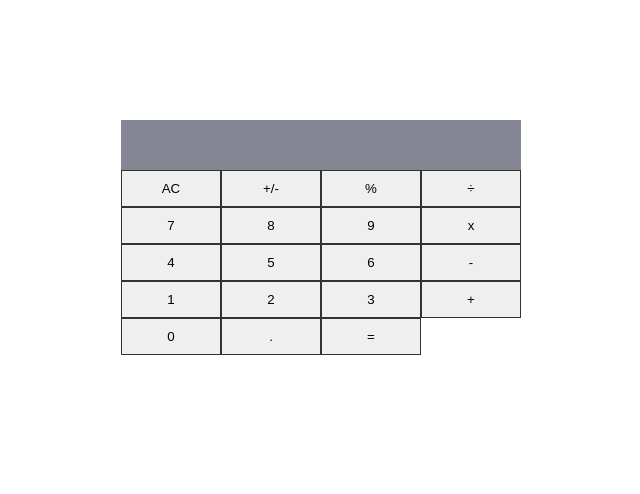
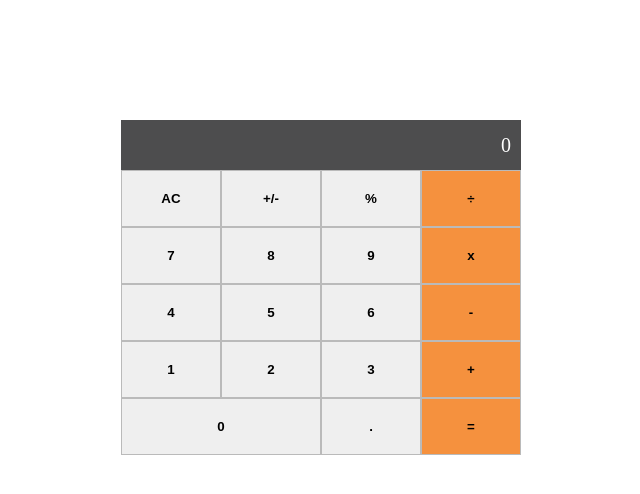
Before and after one commit to jonas-45/Math-Magicians, a React (Create React App) app: page / in a window 1280 px wide. Shown: the top 494 px of the page, without its empty margins (319-959 px from the left). Built offline with nearby package versions, Linux system fonts and the light colour scheme.

Commit message:
Add styles to calculator

```diff
--- a/src/components/displayAnswer.js
+++ b/src/components/displayAnswer.js
@@ -2,7 +2,9 @@ import '../index.css';
 
 function DisplayAnswer() {
   return (
-    <div className="answer-display" />
+    <div className="answer-display">
+      0
+    </div>
   );
 }
 
--- a/src/index.css
+++ b/src/index.css
@@ -17,9 +17,15 @@ body {
 }
 
 .answer-display {
+  display: flex;
+  justify-content: flex-end;
+  align-items: center;
+  color: #fff;
+  font-size: 20px;
+  padding: 0 10px;
   width: 100%;
   height: 50px;
-  background-color: #858694;
+  background-color: #4d4d4e;
 }
 
 .keys-container {
@@ -29,7 +35,36 @@ body {
 
 .cal-key {
   text-align: center;
-  padding: 10px 0;
+  padding: 20px 0;
   border-radius: 0;
-  border: 1px solid #333;
+  border: 1px solid #bababa;
+  cursor: pointer;
+  font-weight: bold;
 }
+
+.cal-key:hover {
+  background-color: #544242;
+  color: #fff;
+}
+
+.cal-key:nth-child(17) {
+  grid-column: 1 / 3;
+}
+
+.cal-key:nth-child(4n) {
+  background-color: #F5913E;
+}
+
+.cal-key:nth-child(4n):hover {
+  background-color: #544242;
+  color: #fff;
+}
+
+.cal-key:last-child{
+  background-color: #F5913E;
+}
+
+.cal-key:last-child:hover {
+  background-color: #544242;
+  color: #fff;
+}
```
